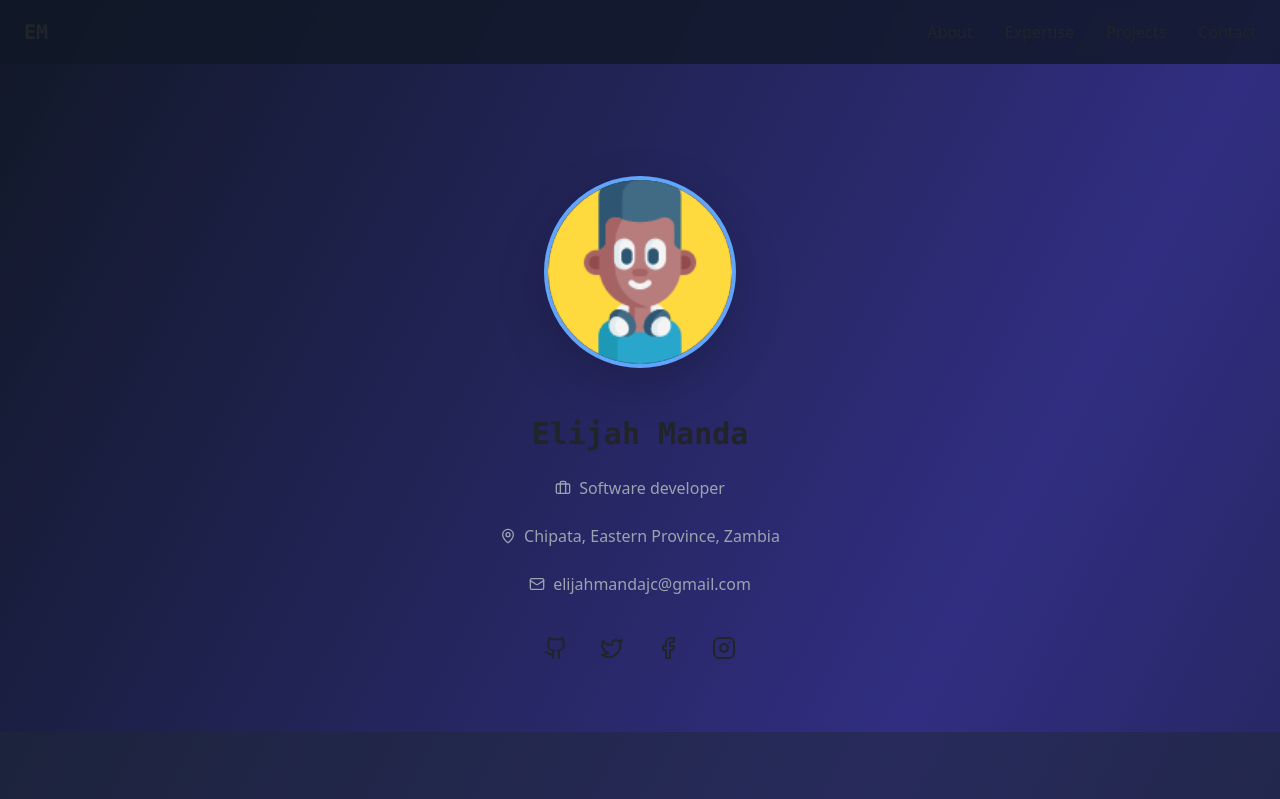
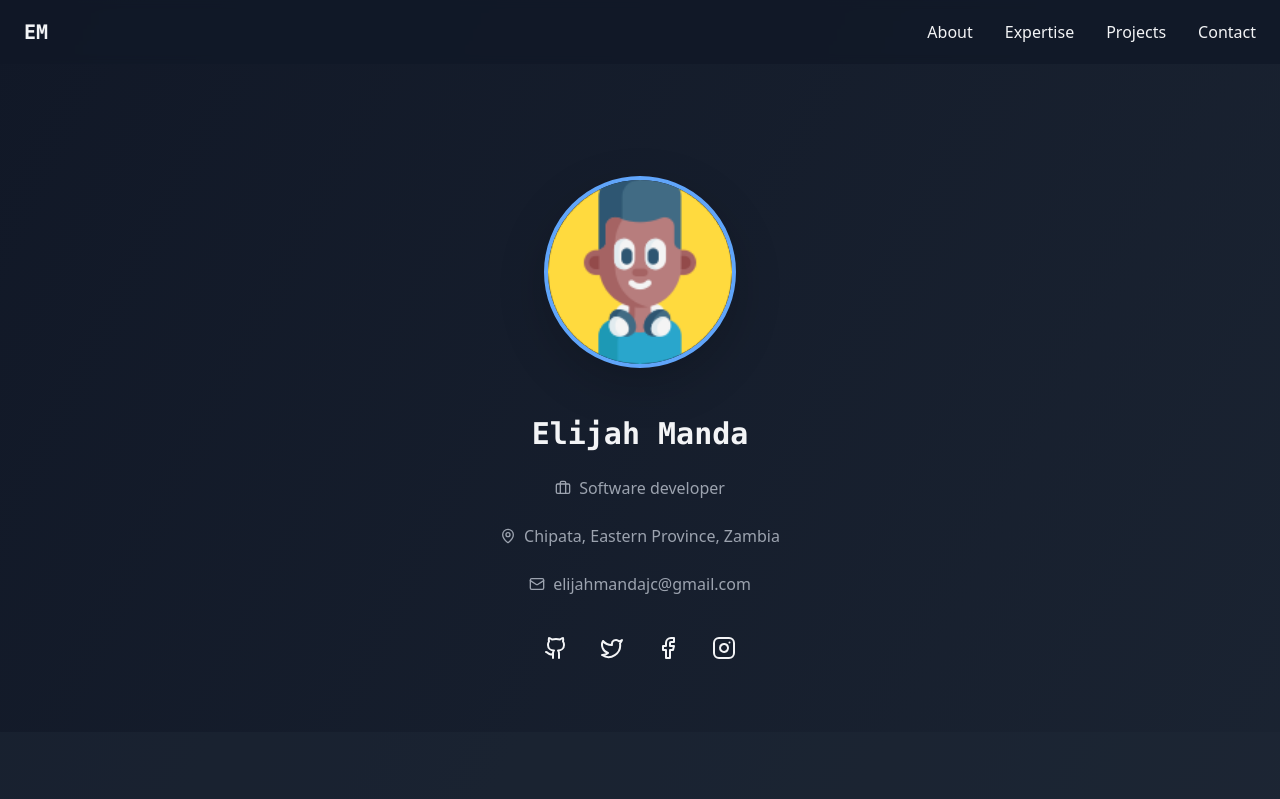
Before and after one commit to elijahmanda/portfolio, a React (Vite) app: page / in a window 1280 px wide. Shown: the top 799 px of the page. Built offline with nearby package versions, Linux system fonts and the light colour scheme.

Commit message:
Update background color

```diff
--- a/src/App.jsx
+++ b/src/App.jsx
@@ -1,9 +1,8 @@
-import React, { useState, useEffect, useRef } from "react";
+import { useState, useEffect, useRef } from "react";
 import {
   Menu,
   X,
   Github,
-  Linkedin,
   Twitter,
   Instagram,
   Facebook,
@@ -16,12 +15,8 @@
 } from "lucide-react";
 import {
   motion,
-  AnimatePresence,
-  useMotionValue,
-  useTransform,
-  useSpring,
+  AnimatePresence
 } from "framer-motion";
-import { Canvas, useFrame, useThree } from "@react-three/fiber";
 import profileImage from './assets/profile.png';
 
 
@@ -96,7 +91,7 @@
   ];
 
   return (
-    <div className="min-h-screen bg-gradient-to-br from-gray-900 via-indigo-900 to-gray-900">
+    <div className="min-h-screen bg-gradient-to-br from-gray-900 to-gray-800 text-gray-100">
 
        {/* Navigation */}
       <nav className="fixed w-full bg-gray-900/80 backdrop-blur-sm z-50">
```
